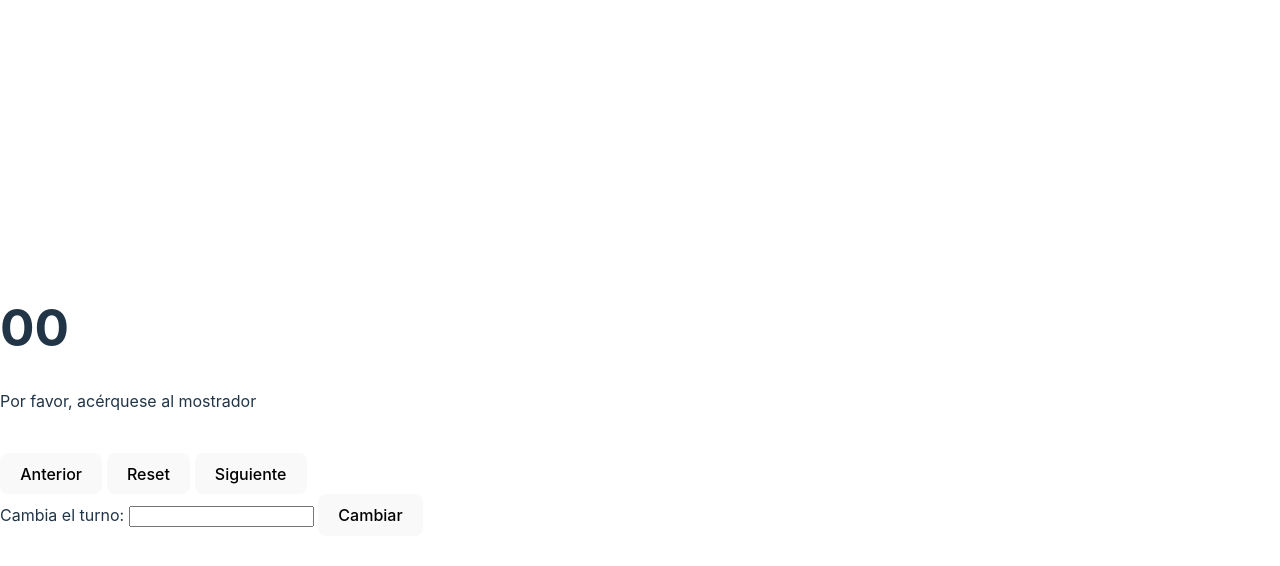
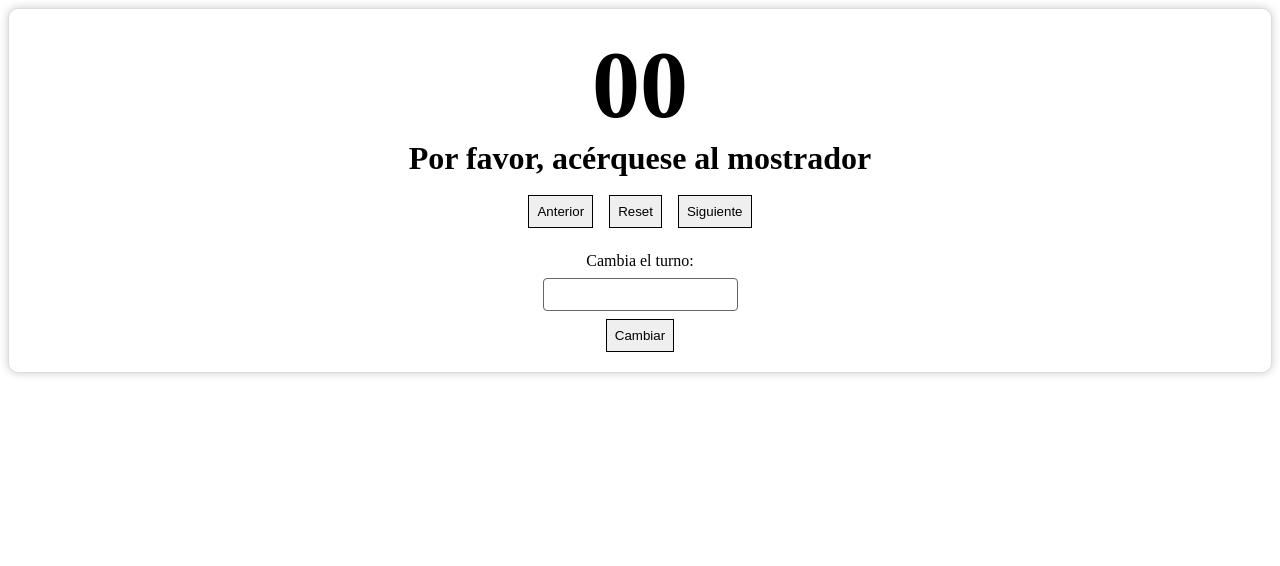
Before and after one commit to 93alfdez/bootcampjs-modulo04, a website built with Vite: page index.html in a window 1280 px wide. Built offline with nearby package versions, Linux system fonts and the light colour scheme.

Commit message:
actualizando labo

```diff
--- a/index.html
+++ b/index.html
@@ -11,12 +11,12 @@
     <div class="turno-display">
       <h1 id="turnoActual" class="numero-turno">00</h1>
       <p class="texto-turno">Por favor, acérquese al mostrador</p><br>
-      <div>
+      <div class="btnContainer">
         <button id="turnoAnterior">Anterior</button>
         <button id="resetearTurno">Reset</button>
         <button id="turnoSiguiente">Siguiente</button>
       </div>
-      <div>
+      <div class="turnoManual">
         <label for="turnoManual">Cambia el turno:</label>
         <input type="number" id="turnoManual">
         <button id="cambiarTurno">Cambiar</button>
--- a/src/main.ts
+++ b/src/main.ts
@@ -19,9 +19,12 @@ const botonCambiarTurno = document.getElementById('cambiarTurno') as HTMLButtonE
 // Funciones
 const actualizarTurno = () => turnoActual.innerText = turno.toString().padStart(2, '0');
 
+// Función para el cambio de turno manual y no salga NaN cuando pulsan sin poner nada
 const cambiarTurno = () => {
-    turno = parseInt(turnoManual.value);
-    actualizarTurno();
+    if (turnoManual.value !== "") {
+        turno = parseInt(turnoManual.value);
+        actualizarTurno();
+    }
 };
 
 // Eventos
@@ -41,14 +44,8 @@ botonReset.addEventListener('click', () => {
     actualizarTurno();
 });
 
-// botonCambiarTurno.addEventListener('click',cambiarTurno);
 
-botonCambiarTurno.addEventListener('click',
-    function cambiarTurno() {
-        if (turnoManual.value !== '') {
-            cambiarTurno;
-        };
-    })
+botonCambiarTurno.addEventListener('click', cambiarTurno);
 
 
 // Evito que puedan meter números decimales o negativos
--- a/src/style.css
+++ b/src/style.css
@@ -1,97 +1,53 @@
-:root {
-  font-family: Inter, system-ui, Avenir, Helvetica, Arial, sans-serif;
-  line-height: 1.5;
-  font-weight: 400;
-
-  color-scheme: light dark;
-  color: rgba(255, 255, 255, 0.87);
-  background-color: #242424;
-
-  font-synthesis: none;
-  text-rendering: optimizeLegibility;
-  -webkit-font-smoothing: antialiased;
-  -moz-osx-font-smoothing: grayscale;
-  -webkit-text-size-adjust: 100%;
+* {
+  box-sizing: border-box;
 }
 
-a {
-  font-weight: 500;
-  color: #646cff;
-  text-decoration: inherit;
-}
-a:hover {
-  color: #535bf2;
+.btnContainer {
+  display: flex;
+  gap: 16px;
 }
 
-body {
-  margin: 0;
-  display: flex;
-  place-items: center;
-  min-width: 320px;
-  min-height: 100vh;
+button {
+  border: 0.5px solid;
+  padding: 8px;
 }
 
-h1 {
-  font-size: 3.2em;
-  line-height: 1.1;
+
+.turno-display {
+  display: flex;
+  flex-direction: column;
+  align-items: center;
+  justify-content: center;
+  background-color: #fff;
+  border: 1px solid #ddd;
+  padding: 20px;
+  border-radius: 10px;
+  box-shadow: 0 0 10px rgba(0, 0, 0, 0.2);
 }
 
-#app {
-  max-width: 1280px;
-  margin: 0 auto;
-  padding: 2rem;
+.numero-turno {
+  font-size: 6rem;
+  font-weight: bold;
+  margin: 0;
+}
+
+.texto-turno {
+  font-size: 2rem;
+  font-weight: bold;
+  margin: 0;
   text-align: center;
 }
 
-.logo {
-  height: 6em;
-  padding: 1.5em;
-  will-change: filter;
-  transition: filter 300ms;
-}
-.logo:hover {
-  filter: drop-shadow(0 0 2em #646cffaa);
-}
-.logo.vanilla:hover {
-  filter: drop-shadow(0 0 2em #3178c6aa);
+.turnoManual {
+  margin-top: 24px;
+  display: flex;
+  flex-direction: column;
+  gap: 8px;
+  align-items: center;
 }
 
-.card {
-  padding: 2em;
+input {
+  border-radius: 4px;
+  padding: 8px;
+  border: 0.5px solid #666666;
 }
-
-.read-the-docs {
-  color: #888;
-}
-
-button {
-  border-radius: 8px;
-  border: 1px solid transparent;
-  padding: 0.6em 1.2em;
-  font-size: 1em;
-  font-weight: 500;
-  font-family: inherit;
-  background-color: #1a1a1a;
-  cursor: pointer;
-  transition: border-color 0.25s;
-}
-button:hover {
-  border-color: #646cff;
-}
-button:focus,
-button:focus-visible {
-  outline: 4px auto -webkit-focus-ring-color;
-}
-
-@media (prefers-color-scheme: light) {
-  :root {
-    color: #213547;
-    background-color: #ffffff;
-  }
-  a:hover {
-    color: #747bff;
-  }
-  button {
-    background-color: #f9f9f9;
-  }
-}
```
Also changed, not shown: README.md.
